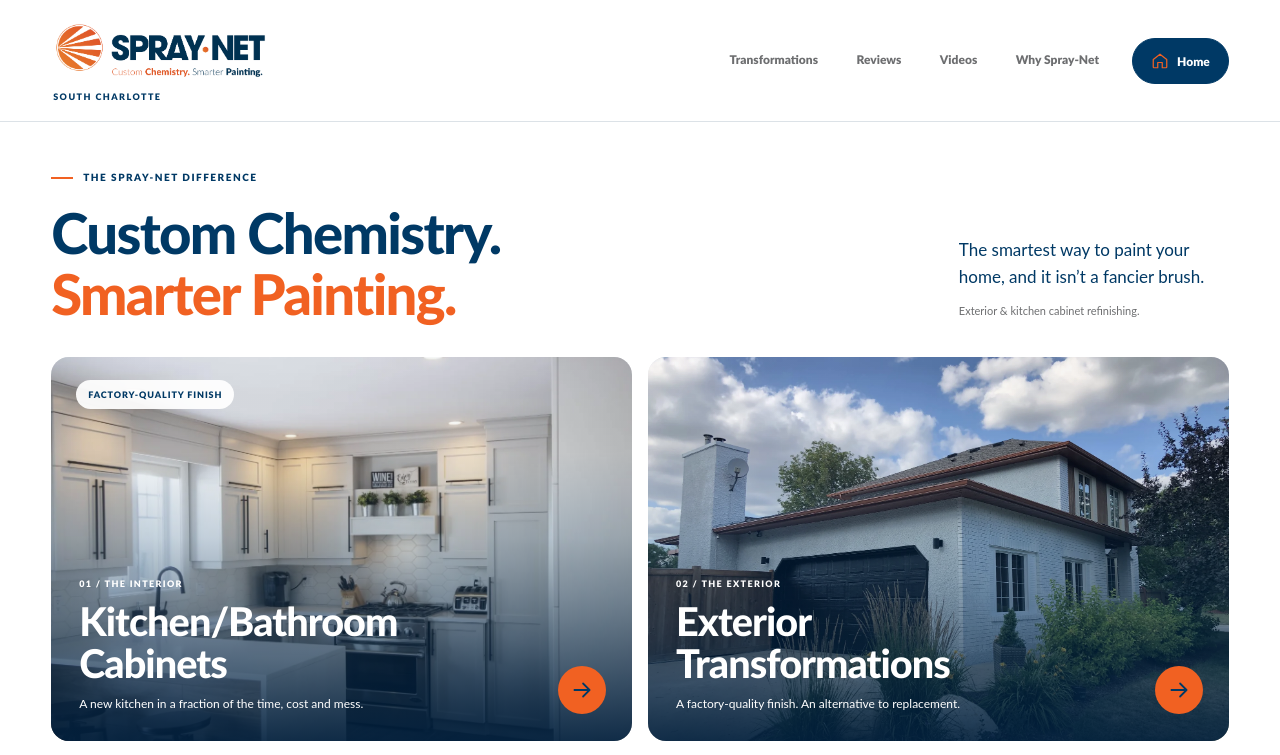
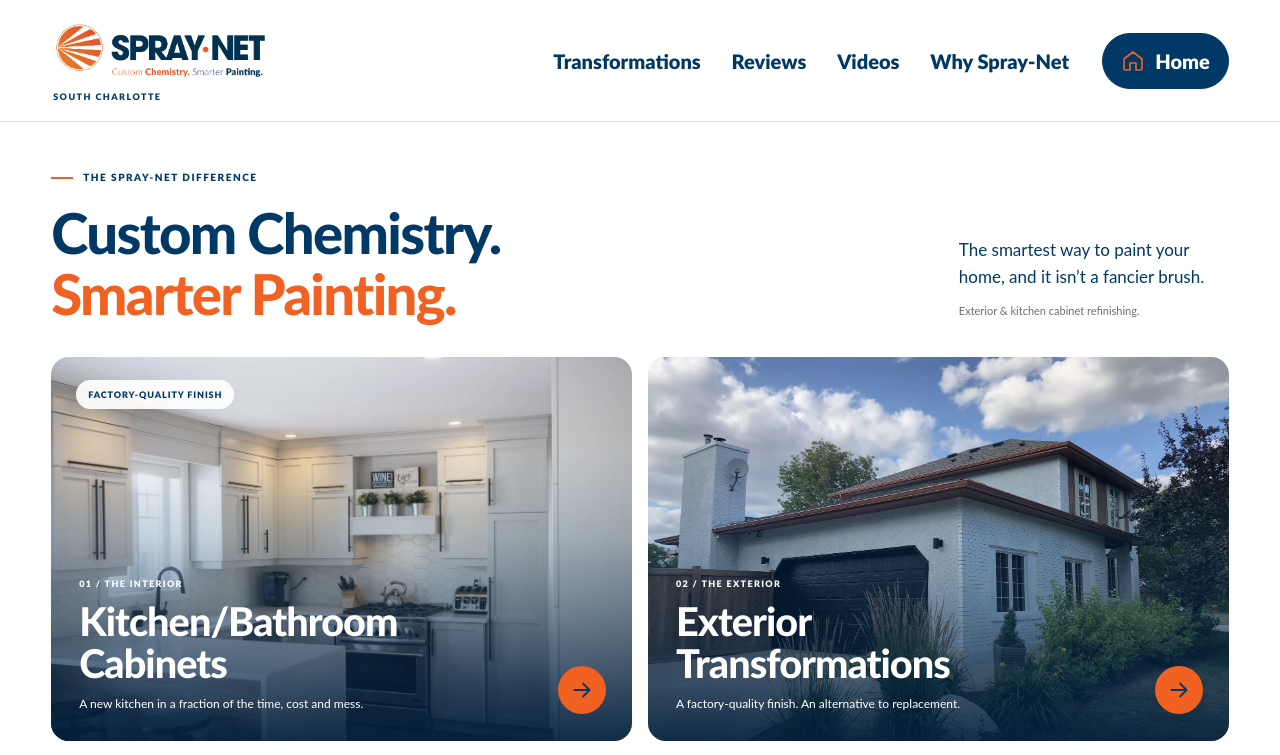
Before and after one commit to benjamin41997-ctrl/spray-net-portfolio, a React (Vite) app: page / in a window 1280 px wide. Shown: the top 755 px of the page. Built offline with nearby package versions, Linux system fonts and the light colour scheme; a web font is replaced by a local one.

Commit message:
Enlarge tablet navigation and simplify project filters

```diff
--- a/src/App.jsx
+++ b/src/App.jsx
@@ -139,7 +139,7 @@ export default function App() {
           aria-label="Home"
           aria-current={route.path === '/' ? 'page' : undefined}
         >
-          <Icon name="home" size={18} />
+          <Icon name="home" size={24} />
           <span>Home</span>
         </a>
       </header>
--- a/src/components/PageHeader.jsx
+++ b/src/components/PageHeader.jsx
@@ -20,7 +20,7 @@ export default function PageHeader({
           }
         }}
       >
-        <Icon name="back" size={18} />
+        <Icon name="back" size={26} />
         {backLabel}
       </a>
       <div className="page-heading-row">
--- a/src/data/projects.js
+++ b/src/data/projects.js
@@ -1,6 +1,7 @@
 export const categories = [
   'Cabinets',
-  'Siding',
+  'Vinyl siding',
+  'Aluminum, fiber cement & engineered wood',
   'Brick',
   'Stucco',
   'Doors & Windows',
@@ -146,7 +147,7 @@ export const projects = [
   {
     id: 'contrasting-engineered-wood',
     title: 'Crisp contrast for engineered wood',
-    category: 'Siding',
+    category: 'Aluminum, fiber cement & engineered wood',
     surfaceType: 'Engineered wood siding',
     colorFamily: 'Black',
     color: 'White and dark tones; exact colors unrecorded',
@@ -168,7 +169,7 @@ export const projects = [
   {
     id: 'slate-aluminum',
     title: 'Aluminum siding in Slate',
-    category: 'Siding',
+    category: 'Aluminum, fiber cement & engineered wood',
     surfaceType: 'Aluminum siding',
     colorFamily: 'Gray',
     color: 'Slate',
@@ -190,7 +191,7 @@ export const projects = [
   {
     id: 'deep-tone-aluminum',
     title: 'A deeper palette for aluminum siding',
-    category: 'Siding',
+    category: 'Aluminum, fiber cement & engineered wood',
     surfaceType: 'Aluminum siding',
     colorFamily: 'Gray',
     color: 'Dark gray; exact color unrecorded',
@@ -212,7 +213,7 @@ export const projects = [
   {
     id: 'slate-vinyl',
     title: 'A refreshed vinyl exterior',
-    category: 'Siding',
+    category: 'Vinyl siding',
     surfaceType: 'Vinyl siding',
     colorFamily: 'Gray',
     color: 'Slate',
@@ -278,7 +279,7 @@ export const projects = [
   {
     id: 'blue-engineered-wood',
     title: 'Blue siding, white architectural details',
-    category: 'Siding',
+    category: 'Aluminum, fiber cement & engineered wood',
     surfaceType: 'Engineered wood siding',
     colorFamily: 'Blue',
     color: 'Blue; exact color unrecorded',
--- a/src/lib/media.js
+++ b/src/lib/media.js
@@ -30,9 +30,11 @@ export function filterProjects(projects, params) {
       (project) =>
         (collection !== 'cabinets' || project.category === 'Cabinets') &&
         (collection !== 'exterior' || project.category !== 'Cabinets') &&
-        (!params.get('category') || project.category === params.get('category')) &&
-        (!params.get('color') || project.colorFamily === params.get('color')) &&
-        (!params.get('surface') || project.surfaceType === params.get('surface')),
+        (!params.get('category') ||
+          project.category === params.get('category') ||
+          (params.get('category') === 'Siding' &&
+            ['Vinyl siding', 'Aluminum, fiber cement & engineered wood'].includes(project.category))) &&
+        (!params.get('color') || project.colorFamily === params.get('color')),
     )
     .sort((a, b) => a.displayOrder - b.displayOrder);
 }
--- a/src/pages/Projects.jsx
+++ b/src/pages/Projects.jsx
@@ -29,9 +29,8 @@ export default function Projects({ route }) {
   const availableCategories = categories.filter((category) =>
     pool.some((project) => project.category === category),
   );
-  const surfaces = [...new Set(pool.map((project) => project.surfaceType))];
   const filtered = filterProjects(projects, route.params);
-  const activeCount = ['category', 'color', 'surface'].filter((key) =>
+  const activeCount = ['category', 'color'].filter((key) =>
     route.params.has(key),
   ).length;
   const reset = () =>
@@ -48,9 +47,7 @@ export default function Projects({ route }) {
           All{' '}
           {label.toLowerCase() === 'category'
             ? 'categories'
-            : label.toLowerCase() === 'surface type'
-              ? 'surfaces'
-              : 'colors'}
+            : 'colors'}
         </button>
         {options.map((option) => (
           <button
@@ -127,7 +124,6 @@ export default function Projects({ route }) {
       >
         {availableCategories.length > 1 && group('Category', 'category', availableCategories)}
         {group('Color family', 'color', colorFamilies)}
-        {group('Surface type', 'surface', surfaces)}
         {activeCount > 0 && (
           <button className="text-button reset-filters" onClick={reset}>
             <Icon name="close" size={16} />
--- a/src/styles.css
+++ b/src/styles.css
@@ -219,14 +219,17 @@
   .main-nav {
     display: flex;
     align-items: center;
-    gap: clamp(4px, 1.6vw, 26px);
+    gap: clamp(4px, 1vw, 16px);
     margin-left: auto;
   }
   .main-nav a {
-    min-height: 48px;
-    padding: 15px 9px;
-    color: #6d6e70;
-    font-size: 12px;
+    min-height: 56px;
+    display: flex;
+    align-items: center;
+    justify-content: center;
+    padding: 14px 9px;
+    color: var(--ink);
+    font-size: 20px;
     font-weight: 800;
     white-space: nowrap;
     position: relative;
@@ -247,11 +250,11 @@
   .home-control {
     display: flex;
     align-items: center;
-    gap: 8px;
-    font-size: 12px;
+    gap: 10px;
+    font-size: 20px;
     font-weight: 800;
     border: 1px solid #cbd6df;
-    min-height: 46px;
+    min-height: 56px;
     padding: 0 18px;
     border-radius: 100px;
     flex-shrink: 0;
@@ -481,7 +484,8 @@
     position: absolute;
     top: 15px;
     left: 15px;
-    border-radius: 100px;
+    max-width: calc(100% - 30px);
+    border-radius: 20px;
     background: #ffffffed;
     padding: 7px 11px;
     font-size: 9px;
@@ -593,6 +597,9 @@
     padding: 23px 0 30px;
   }
   .back-link {
+    font-size: 20px;
+    min-height: 56px;
+    gap: 12px;
     color: #003965;
     margin-bottom: 17px;
   }
@@ -684,9 +691,9 @@
   }
   .filter-row legend {
     float: left;
-    width: 96px;
+    width: 110px;
     flex-shrink: 0;
-    font-size: 11px;
+    font-size: 16px;
     font-weight: 800;
     padding-top: 14px;
   }
@@ -700,10 +707,11 @@
     align-items: center;
     justify-content: center;
     gap: 7px;
-    min-height: 46px;
-    padding: 10px 14px;
-    border-radius: 100px;
-    font-size: 11px;
+    min-height: 52px;
+    max-width: 100%;
+    padding: 12px 18px;
+    border-radius: 28px;
+    font-size: 16px;
     font-weight: 500;
     background: #ffffff;
     border: 1px solid #cbd6df;
@@ -1565,6 +1573,23 @@
       padding-right: max(4vw, calc((100vw - 1360px) / 2));
     }
   }
+  @media (min-width: 761px) and (max-width: 1100px) {
+    .app-header {
+      flex-wrap: wrap;
+      gap: 10px 24px;
+      padding-bottom: 8px;
+    }
+    .home-control {
+      margin-left: auto;
+    }
+    .main-nav {
+      order: 3;
+      flex: 0 0 100%;
+      display: grid;
+      grid-template-columns: repeat(4, auto);
+      margin-left: 0;
+    }
+  }
   @media (max-width: 1000px) {
     .app-header {
       gap: 15px;
@@ -1573,7 +1598,6 @@
       gap: 0;
     }
     .main-nav a {
-      font-size: 11px;
       padding-inline: 7px;
     }
     .brand img {
@@ -1959,8 +1983,8 @@
       padding: 17px;
     }
     .chip {
-      min-height: 46px;
-      font-size: 11px;
+      min-height: 52px;
+      font-size: 16px;
       padding-inline: 12px;
     }
     .comparison {
```
Also changed, not shown: 2 other files (tests, documents, lock files or other folders).
